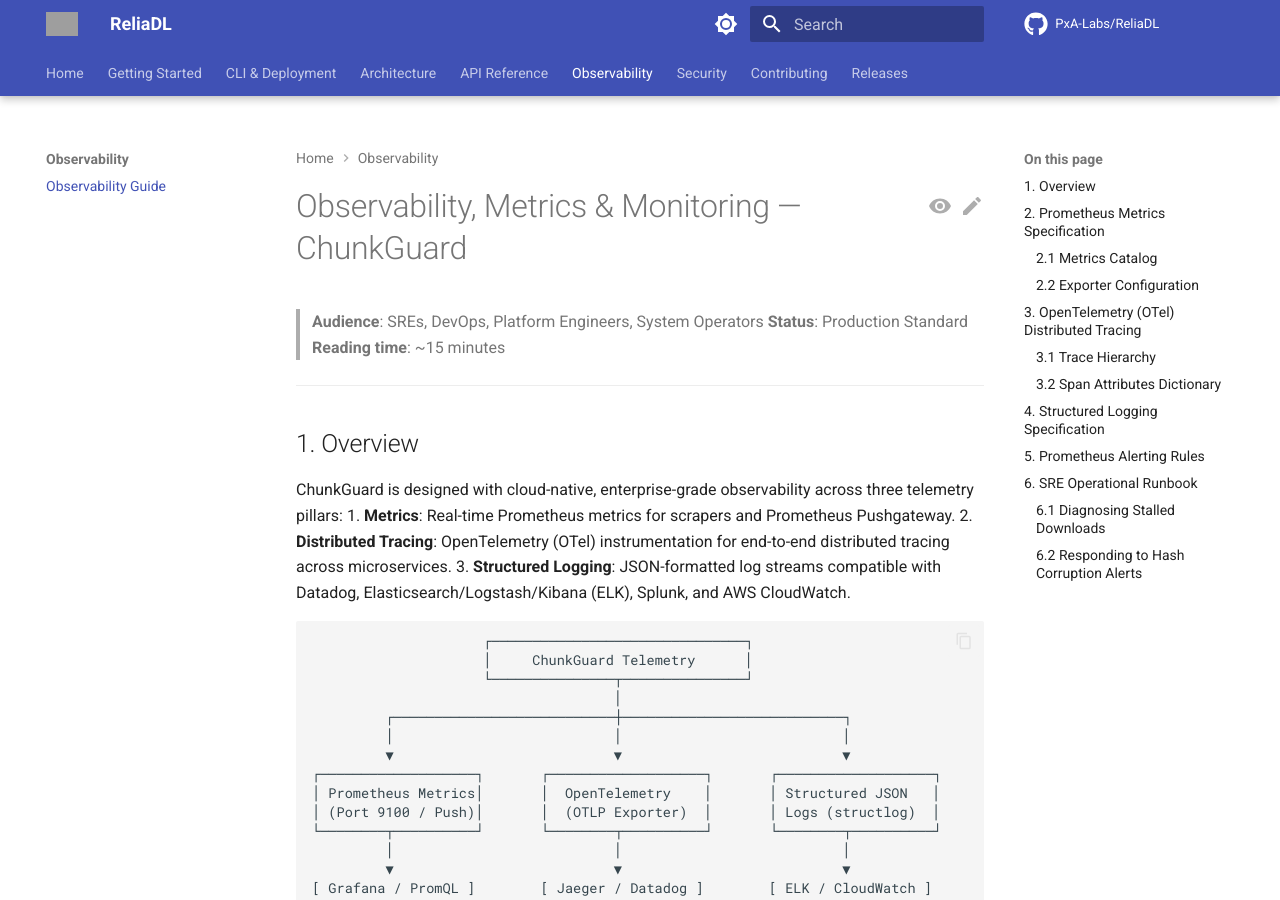
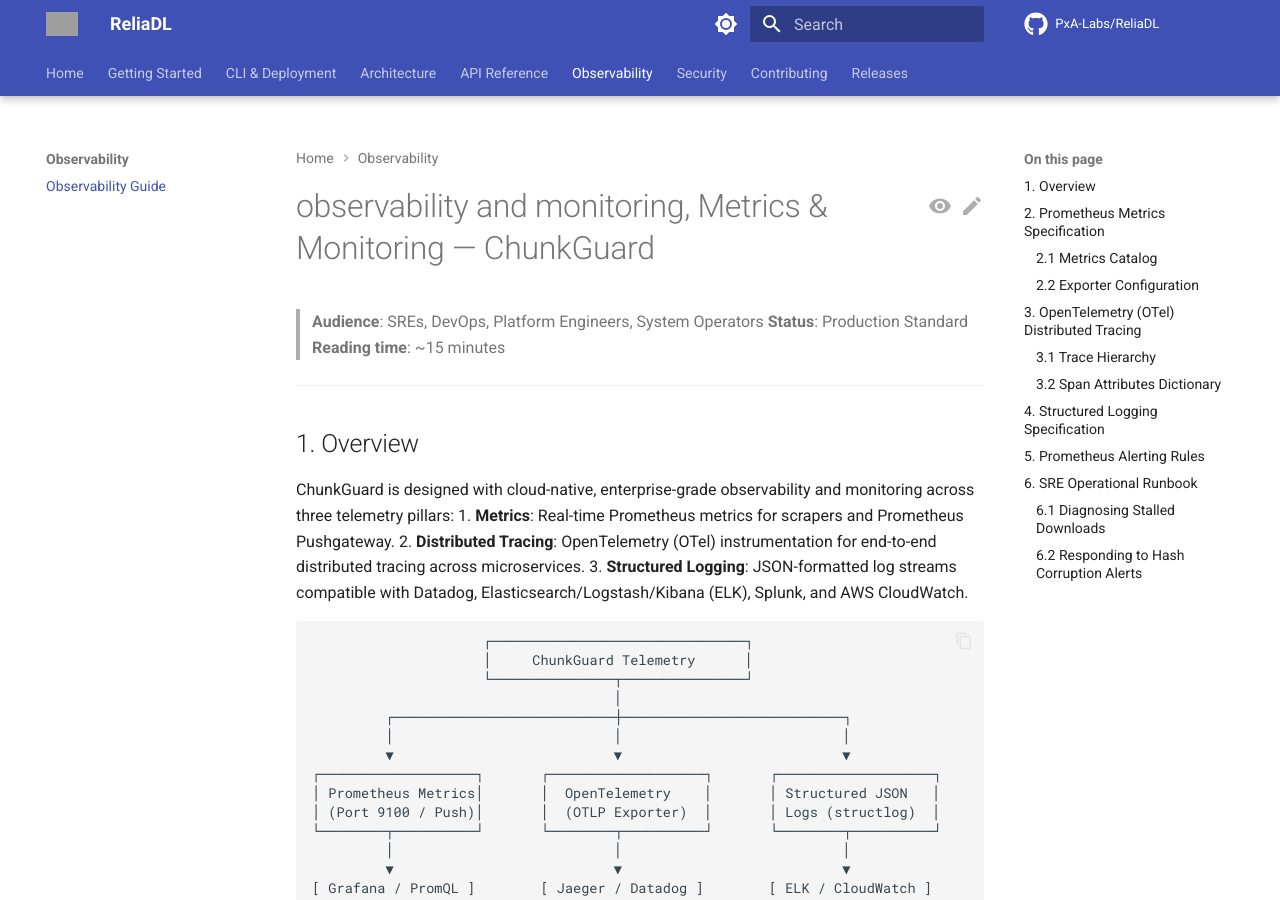
Before and after one commit to PxA-Labs/ReliaDL, an MkDocs documentation site: the page built from docs/OBSERVABILITY.md, in a window 1280 px wide and 900 px high. Built offline with MkDocs 1.6.1 and Material for MkDocs 9.7.7, drawn with Linux system fonts in a browser that asks for light colours; comment, search, counter and statistics services are not loaded; the version menu is left out; grey boxes are pictures that could not be loaded.

Commit message:
docs: expand observability document scope

```diff
--- a/docs/OBSERVABILITY.md
+++ b/docs/OBSERVABILITY.md
@@ -1,4 +1,4 @@
-# Observability, Metrics & Monitoring — ChunkGuard
+# observability and monitoring, Metrics & Monitoring — ChunkGuard
 
 > **Audience**: SREs, DevOps, Platform Engineers, System Operators
 > **Status**: Production Standard
@@ -8,7 +8,7 @@
 
 ## 1. Overview
 
-ChunkGuard is designed with cloud-native, enterprise-grade observability across three telemetry pillars:
+ChunkGuard is designed with cloud-native, enterprise-grade observability and monitoring across three telemetry pillars:
 1. **Metrics**: Real-time Prometheus metrics for scrapers and Prometheus Pushgateway.
 2. **Distributed Tracing**: OpenTelemetry (OTel) instrumentation for end-to-end distributed tracing across microservices.
 3. **Structured Logging**: JSON-formatted log streams compatible with Datadog, Elasticsearch/Logstash/Kibana (ELK), Splunk, and AWS CloudWatch.
```
